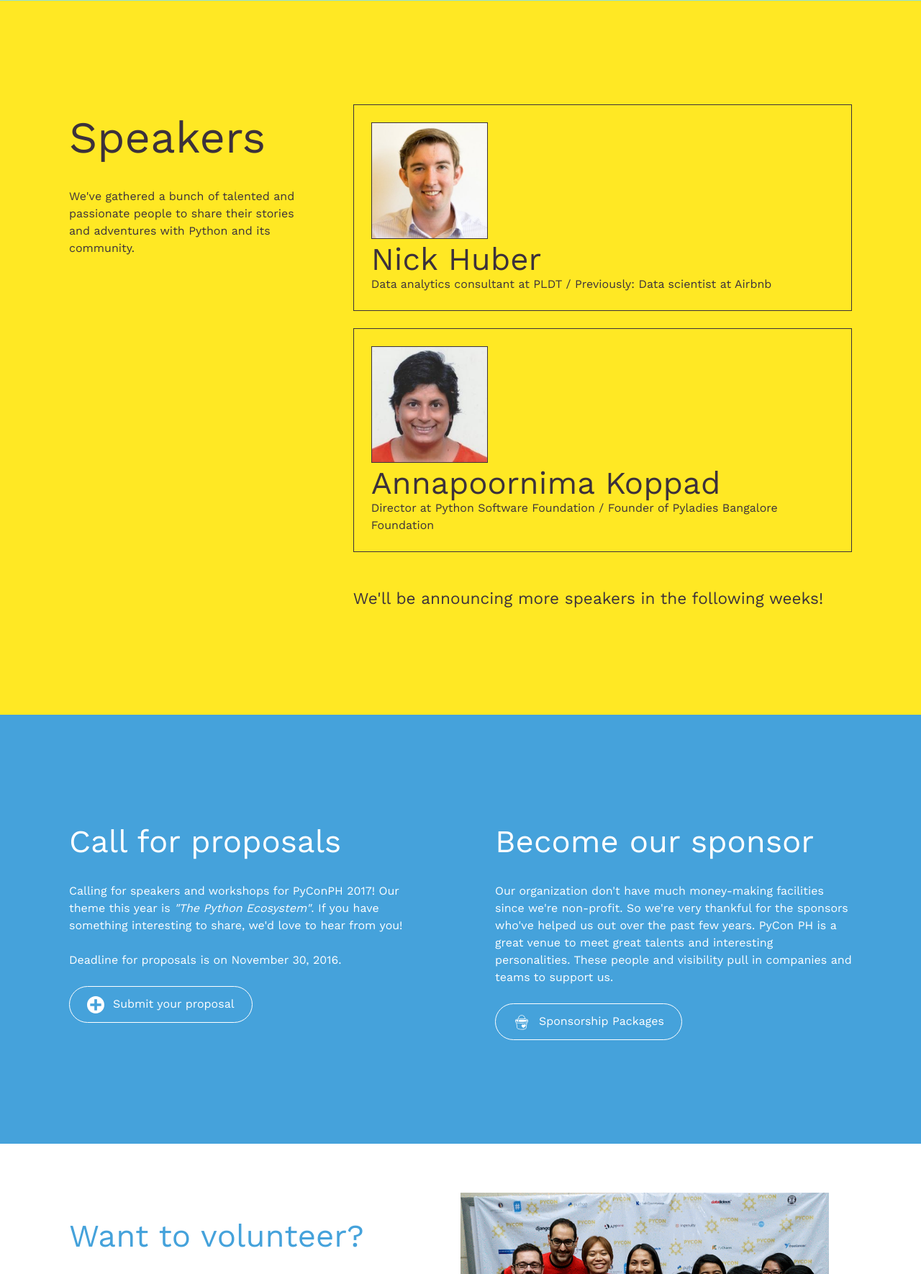
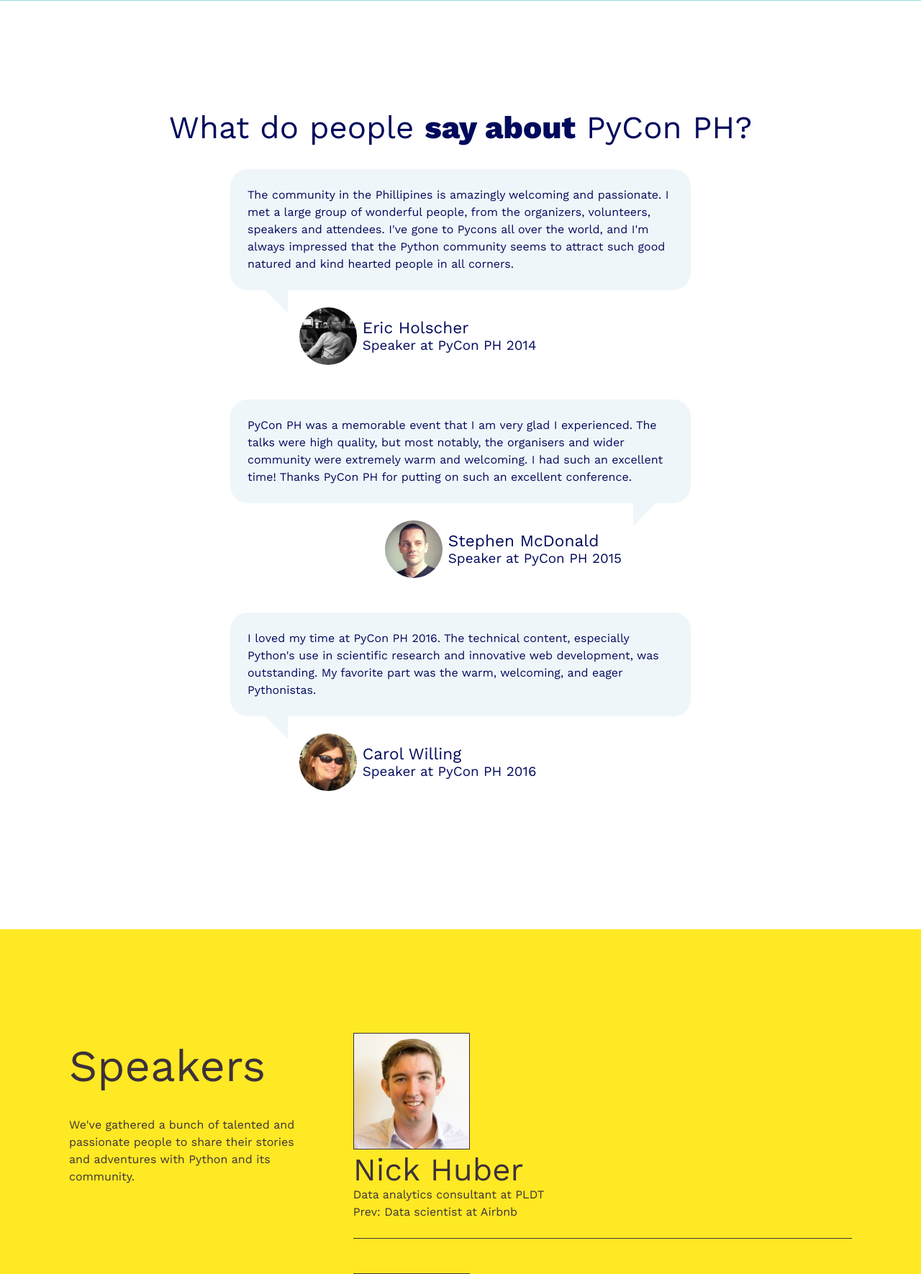
Before and after one commit to pythonph/pycon-2017, a PHP site: page / in a window 1280 px wide. Shown: the part 1279-3049 px from the top of the page at 72% size. Run offline with PHP 8.4, Linux system fonts and the light colour scheme; some libraries are stand-ins or nearby versions.

Commit message:
Add testimonials

```diff
--- a/css/index.css
+++ b/css/index.css
@@ -1,12 +1,12 @@
 body {
   margin: 0;
   font: 16px/1.5 'Work Sans', sans-serif;
-  background: #45a2db;
-  color: #45a2db;
+  background: white;
+  color: #00095C;
 }
 
 a {
-  color: #45a2db;
+  color: #00095C;
   display: inline-block;
 }
 
@@ -69,7 +69,7 @@ section {
 
 .hero-section > .about {
   box-sizing: border-box;
-  color: #4f9991;
+  color: #185854;
   display: flex;
   justify-content: center;
   width: 100vw;
@@ -81,6 +81,84 @@ section {
 
 .hero-section > .about > .copy > h3 {
   text-align: center;
+}
+
+.testimonials-section {
+  display: flex;
+  justify-content: center;
+  flex-wrap: wrap;
+  padding: 9rem 6rem;
+}
+
+.testimonials-section > h2 {
+  font-size: 2.74rem;
+}
+
+.testimonial-chat {
+  width: 50vw;
+  margin-bottom: 3rem;
+}
+
+.testimonial-chat > .bubble {
+  background: #EFF6F9;
+  padding: 1.5rem;
+  border-radius: 1.5rem;
+}
+
+.testimonial-chat > .byline {
+  padding-top: 1.5rem;
+  font-size: 1.414em;
+  position: relative;
+}
+
+.testimonial-chat > .byline:after {
+  display: block;
+  content: ' ';
+  width: 0;
+  height: 0;
+  position: absolute;
+  top: 0;
+}
+
+.testimonial-chat.-left > .byline {
+  text-align: left;
+  margin-left: 3rem;
+  padding-left: 3rem;
+}
+
+.testimonial-chat.-left > .byline:after {
+  border-top: 1rem solid #EFF6F9;
+  border-right: 1rem solid #EFF6F9;
+  border-left: 1rem solid transparent;
+  border-bottom: 1rem solid transparent;
+  left: 0;
+}
+
+.testimonial-chat.-right > .byline {
+  text-align: right;
+  margin-right: 3rem;
+  padding-right: 3rem;
+}
+
+.testimonial-chat.-right > .byline:after {
+  border-top: 1rem solid #EFF6F9;
+  border-left: 1rem solid #EFF6F9;
+  border-right: 1rem solid transparent;
+  border-bottom: 1rem solid transparent;
+  right: 0;
+}
+
+.testimonial-chat > .byline > .photo {
+  width: 5rem;
+  border-radius: 50%;
+  vertical-align: middle;
+}
+
+.testimonial-chat > .byline > .name {
+  vertical-align: middle;
+  display: inline-block;
+  text-align: left;
+  line-height: 1;
 }
 
 .speakers-section {
@@ -102,9 +180,9 @@ section {
 }
 
 .speaker-info {
-  border: 1px solid;
-  padding: 1.5rem;
-  margin-bottom: 1.5rem;
+  padding-bottom: 1.5rem;
+  border-bottom: 1px solid;
+  margin-bottom: 3rem;
 }
 
 .speaker-info > .name {
@@ -123,6 +201,7 @@ section {
 }
 
 .calls-section {
+  background: #00095C;
   color: white;
   display: flex;
   justify-content: space-between;
@@ -158,7 +237,7 @@ section {
 .btn {
   border: 1px solid;
   border-radius: 3rem;
-  background: #45a2db;
+  background: #00095C;
   color: white;
   padding: .75rem 1.5rem;
   text-decoration: none;
--- a/index.html
+++ b/index.html
@@ -33,6 +33,45 @@
       </div>
     </div>
   </section>
+  <section class="testimonials-section">
+    <h2>What do people <strong>say about</strong> PyCon PH?</h2>
+    <div class="testimonial-chat -left">
+      <div class="bubble">
+	The community in the Phillipines is amazingly welcoming and passionate. I met a large group of wonderful people, from the organizers, volunteers, speakers and attendees. I've gone to Pycons all over the world, and I'm always impressed that the Python community seems to attract such good natured and kind hearted people in all corners.
+      </div>
+      <div class="byline">
+	<img class="photo" src="./images/testimonials/eric-holscher.jpg">
+	<div class="name">
+	  Eric Holscher
+	  <div class="year"><small>Speaker at PyCon PH 2014</small></div>
+	</div>
+      </div>
+    </div>
+    <div class="testimonial-chat -right">
+      <div class="bubble">
+	PyCon PH was a memorable event that I am very glad I experienced. The talks were high quality, but most notably, the organisers and wider community were extremely warm and welcoming. I had such an excellent time! Thanks PyCon PH for putting on such an excellent conference.
+      </div>
+      <div class="byline">
+	<img class="photo" src="./images/testimonials/stephen-mcdonald.jpg">
+	<div class="name">
+	  Stephen McDonald
+	  <div class="year"><small>Speaker at PyCon PH 2015</small></div>
+	</div>
+      </div>
+    </div>
+    <div class="testimonial-chat -left">
+      <div class="bubble">
+	I loved my time at PyCon PH 2016. The technical content, especially Python's use in scientific research and innovative web development, was outstanding. My favorite part was the warm, welcoming, and eager Pythonistas.
+      </div>
+      <div class="byline">
+	<img class="photo" src="./images/testimonials/carol-willing.jpg">
+	<div class="name">
+	  Carol Willing
+	  <div class="year"><small>Speaker at PyCon PH 2016</small></div>
+	</div>
+      </div>
+    </div>
+  </section>
   <section id="speakers" class="speakers-section">
     <div class="speakers-intro">
       <h2>Speakers</h2>
@@ -44,12 +83,18 @@
       <div class="speaker-info -keynote">
 	<img class="photo" src="./images/speakers/nick-huber.jpg">
 	<h3 class="name">Nick Huber</h3>
-	<div class="title">Data analytics consultant at PLDT / Previously: Data scientist at Airbnb</div>
+	<div class="title">
+	  Data analytics consultant at PLDT<br>
+	  Prev: Data scientist at Airbnb
+	</div>
       </div>
       <div class="speaker-info -keynote">
 	<img class="photo" src="./images/speakers/annapoornima-koppad.jpg">
 	<h3 class="name">Annapoornima Koppad</h3>
-	<div class="title">Director at Python Software Foundation / Founder of Pyladies Bangalore Foundation</div>
+	<div class="title">
+	  Director at Python Software Foundation<br>
+	  Founder of Pyladies Bangalore Foundation
+	</div>
       </div>
       <div class="speakers-more">
 	We'll be announcing more speakers in the following weeks!
@@ -58,7 +103,7 @@
   </section>
   <section id="calls" class="calls-section">
     <div class="col">
-      <h3>Call for proposals</h3>
+      <h3>Call for <strong>proposals</strong></h3>
       <p>Calling for speakers and workshops for PyConPH 2017! Our theme this year is <em>"The Python Ecosystem"</em>. If you have something interesting to share, we'd love to hear from you!</p>
       <p>Deadline for proposals is on November 30, 2016.</p>
       <p>
@@ -68,7 +113,7 @@
       </p>
     </div>
     <div class="col">
-      <h3>Become our sponsor</h3>
+      <h3>Become our <strong>sponsor</strong></h3>
       <p>Our organization don't have much money-making facilities since we're
       non-profit. So we're very thankful for the sponsors who've helped us out
       over the past few years. PyCon PH is a great venue to meet great talents
@@ -82,7 +127,7 @@
     </div>
   </section>
   <section class="volunteers-section">
-    <h3>Want to volunteer?</h3>
+    <h3>Want to <strong>volunteer</strong>?</h3>
     <p>PyCon Philippines is run by volunteers who are passionate with a
     variety of things with Python being common.</p>
     <p>We don't pay volunteers with cash but with fun memories and the feeling of accomplishing something noble and great.</p>
```
Also changed, not shown: images/testimonials/carol-willing.jpg (added), images/testimonials/eric-holscher.jpg (added), images/testimonials/stephen-mcdonald.jpg (added).
